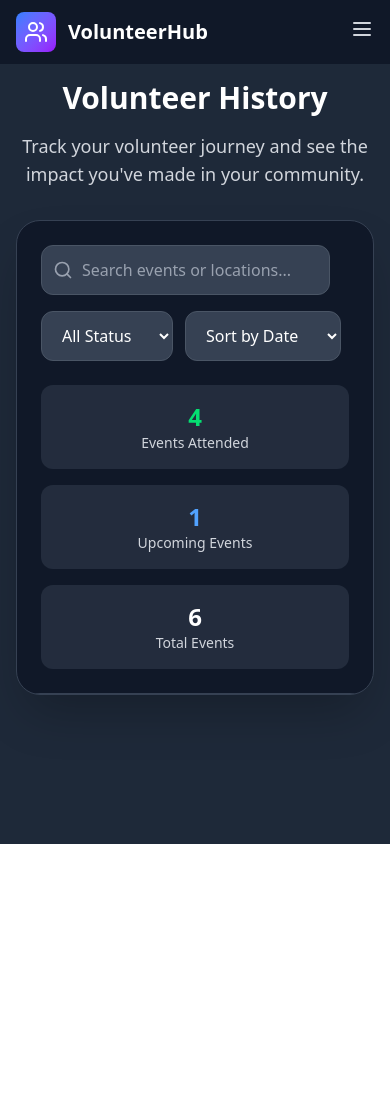
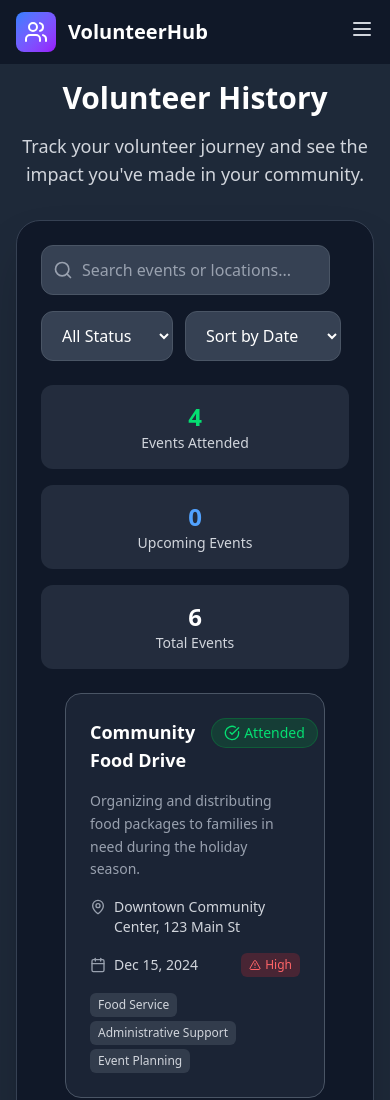
Before and after one commit to leo2971998/COSC-4353-Project, a React (Vite) app in the folder client/: page /volunteer-history in a window 390 px wide. Shown: the top 1100 px of the page. Before the commit the page ends 844 px from the top, so only its background shows below. Built offline with nearby package versions, Linux system fonts and the light colour scheme.

Commit message:
Added the mobile view cards for a responsive design. Also added a no volunteer history found conditional render when the user has no history or the filter resulted in no valid results.

```diff
--- a/client/components/VolunteerHistory/TableCardDV.jsx
+++ b/client/components/VolunteerHistory/TableCardDV.jsx
@@ -1,5 +1,3 @@
-"use client";
-
 import {
   Calendar,
   MapPin,
--- /dev/null
+++ b/client/components/VolunteerHistory/TableCardMV.jsx
@@ -0,0 +1,115 @@
+import {
+  Calendar,
+  MapPin,
+  AlertTriangle,
+  CheckCircle,
+  XCircle,
+  Clock,
+} from "lucide-react";
+
+export default function TableCardMV({ filteredHistory }) {
+  const getStatusBadge = (status) => {
+    const base =
+      "inline-flex items-center px-3 py-1 rounded-full text-sm font-medium";
+    switch (status.toLowerCase()) {
+      case "attended":
+        return `${base} bg-green-600/20 text-green-400 border border-green-600/30`;
+      case "missed":
+        return `${base} bg-red-600/20 text-red-400 border border-red-600/30`;
+      case "signed up":
+        return `${base} bg-blue-600/20 text-blue-400 border border-blue-600/30`;
+      default:
+        return `${base} bg-gray-600/20 text-gray-400 border border-gray-600/30`;
+    }
+  };
+
+  const getUrgencyBadge = (urgency) => {
+    const base =
+      "inline-flex items-center px-2 py-1 rounded-md text-xs font-medium";
+    switch (urgency.toLowerCase()) {
+      case "high":
+        return `${base} bg-red-500/20 text-red-400`;
+      case "medium":
+        return `${base} bg-yellow-500/20 text-yellow-400`;
+      case "low":
+        return `${base} bg-green-500/20 text-green-400`;
+      default:
+        return `${base} bg-gray-500/20 text-gray-400`;
+    }
+  };
+
+  const getStatusIcon = (status) => {
+    switch (status.toLowerCase()) {
+      case "attended":
+        return <CheckCircle className="w-4 h-4 mr-1" />;
+      case "missed":
+        return <XCircle className="w-4 h-4 mr-1" />;
+      case "signed up":
+        return <Clock className="w-4 h-4 mr-1" />;
+      default:
+        return null;
+    }
+  };
+
+  return (
+    <div className="lg:hidden p-6 space-y-4">
+      {filteredHistory.map((event) => (
+        <div
+          key={event.id}
+          className="bg-gray-700/30 rounded-2xl p-6 border border-gray-600 hover:border-blue-500/50 transition-all duration-300 hover:shadow-lg"
+        >
+          {/* Card Header */}
+          <div className="flex items-start justify-between mb-4">
+            <h3 className="text-lg font-semibold text-white pr-4">
+              {event.eventName}
+            </h3>
+            <div className={getStatusBadge(event.participationStatus)}>
+              {getStatusIcon(event.participationStatus)}
+              {event.participationStatus}
+            </div>
+          </div>
+
+          {/* Card Content */}
+          <div className="space-y-4">
+            <p className="text-sm text-gray-400 leading-relaxed">
+              {event.eventDescription}
+            </p>
+
+            <div className="flex items-start">
+              <MapPin className="w-4 h-4 text-gray-400 mt-0.5 mr-2 flex-shrink-0" />
+              <span className="text-sm text-gray-300">{event.location}</span>
+            </div>
+
+            <div className="flex items-center justify-between">
+              <div className="flex items-center">
+                <Calendar className="w-4 h-4 text-gray-400 mr-2" />
+                <span className="text-sm text-gray-300">
+                  {new Date(event.eventDate).toLocaleDateString("en-US", {
+                    year: "numeric",
+                    month: "short",
+                    day: "numeric",
+                  })}
+                </span>
+              </div>
+              <div className={getUrgencyBadge(event.urgency)}>
+                <AlertTriangle className="w-3 h-3 mr-1" />
+                {event.urgency}
+              </div>
+            </div>
+
+            <div className="flex flex-wrap gap-1">
+              {event.requiredSkills.map((skill, i) => (
+                <span
+                  key={i}
+                  className="inline-block px-2 py-1 bg-gray-600/50 text-gray-300 text-xs rounded-md"
+                >
+                  {skill}
+                </span>
+              ))}
+            </div>
+          </div>
+        </div>
+      ))}
+    </div>
+  );
+}
--- a/client/components/VolunteerHistory/VolunteerHistoryMain.jsx
+++ b/client/components/VolunteerHistory/VolunteerHistoryMain.jsx
@@ -1,6 +1,7 @@
 import { useState } from "react";
-import { Search } from "lucide-react";
+import { Search, User } from "lucide-react";
 import TableCardDV from "./TableCardDV";
+import TableCardMV from "./TableCardMV";
 
 export default function VolunteerHistoryMain({ events }) {
   const [searchTerm, setSearchTerm] = useState("");
@@ -94,6 +95,7 @@ export default function VolunteerHistoryMain({ events }) {
               <div className="text-sm text-gray-300">Total Events</div>
             </div>
           </div>
+          <TableCardMV filteredHistory={filteredHistory} />
           <div className="hidden lg:block overflow-x-auto py-8">
             <table className="w-full">
               <thead className="bg-gray-700/50">
@@ -119,6 +121,19 @@ export default function VolunteerHistoryMain({ events }) {
               </tbody>
             </table>
           </div>
+          {filteredHistory.length === 0 && (
+            <div className="p-12 text-center">
+              <User className="w-16 h-16 text-gray-600 mx-auto mb-4" />
+              <h3 className="text-xl font-semibold text-gray-400 mb-2">
+                No volunteer history found
+              </h3>
+              <p className="text-gray-500">
+                {searchTerm || statusFilter !== "all"
+                  ? "Try adjusting your search or filter criteria."
+                  : "Start volunteering to see your history here!"}
+              </p>
+            </div>
+          )}
         </div>
       </div>
     </div>
--- a/client/pages/VolunteerHistoryPage.jsx
+++ b/client/pages/VolunteerHistoryPage.jsx
@@ -63,7 +63,7 @@ export default function VolunteerHistoryPage() {
       requiredSkills: ["Technology & IT", "Teaching & Education"],
       urgency: "Medium",
       eventDate: "2024-11-15",
-      participationStatus: "Signed Up",
+      participationStatus: "Missed",
     },
     {
       id: 6,
```
